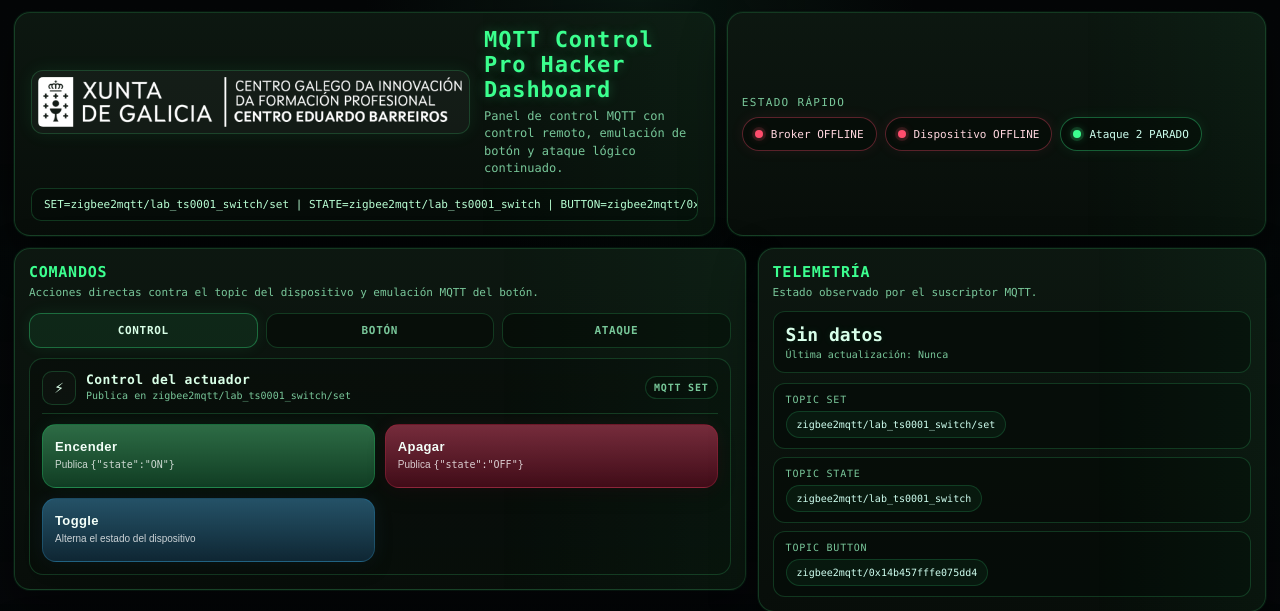
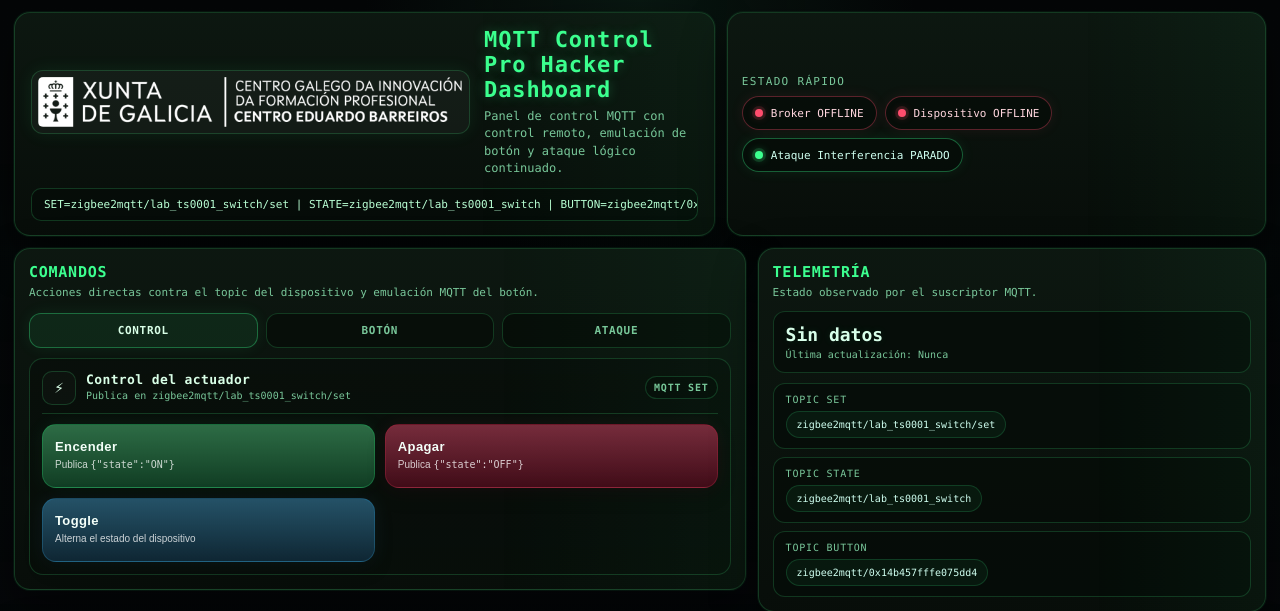
Before and after one commit to LuisAlbertoFP/zigbee2mqtt, a Flask app: page / in a window 1280 px wide. Shown: the top 611 px of the page. Run offline with Flask 3, Linux system fonts and the light colour scheme.

Commit message:
Ataque Interferencia

```diff
--- a/web/templates/index.html
+++ b/web/templates/index.html
@@ -312,7 +312,7 @@
           attackBadge,
           attackActive ? 'error' : 'ok',
           attackText,
-          `Ataque 2 ${attackActive ? 'ACTIVO' : 'PARADO'}`
+          `Ataque Interferencia ${attackActive ? 'ACTIVO' : 'PARADO'}`
         );
 
         document.getElementById('last-state').textContent = data.last_state || 'Sin datos';
```
